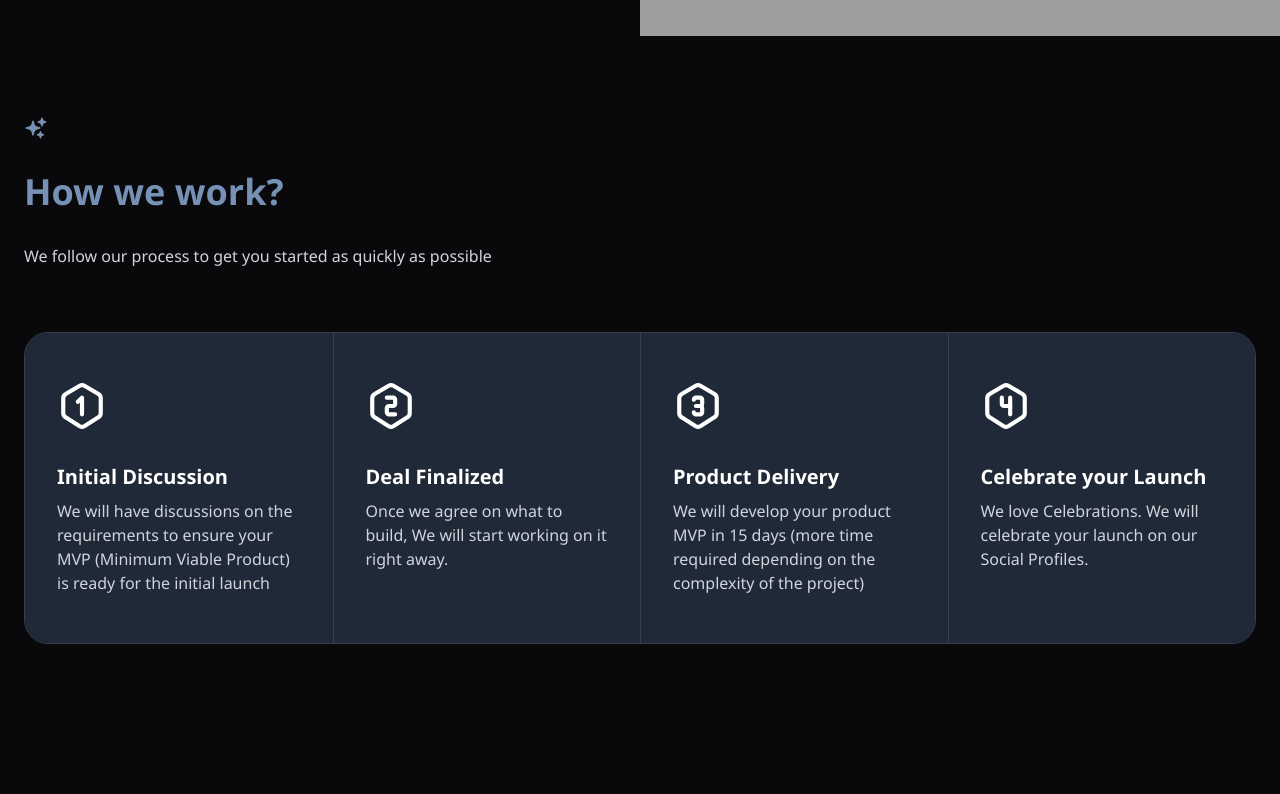
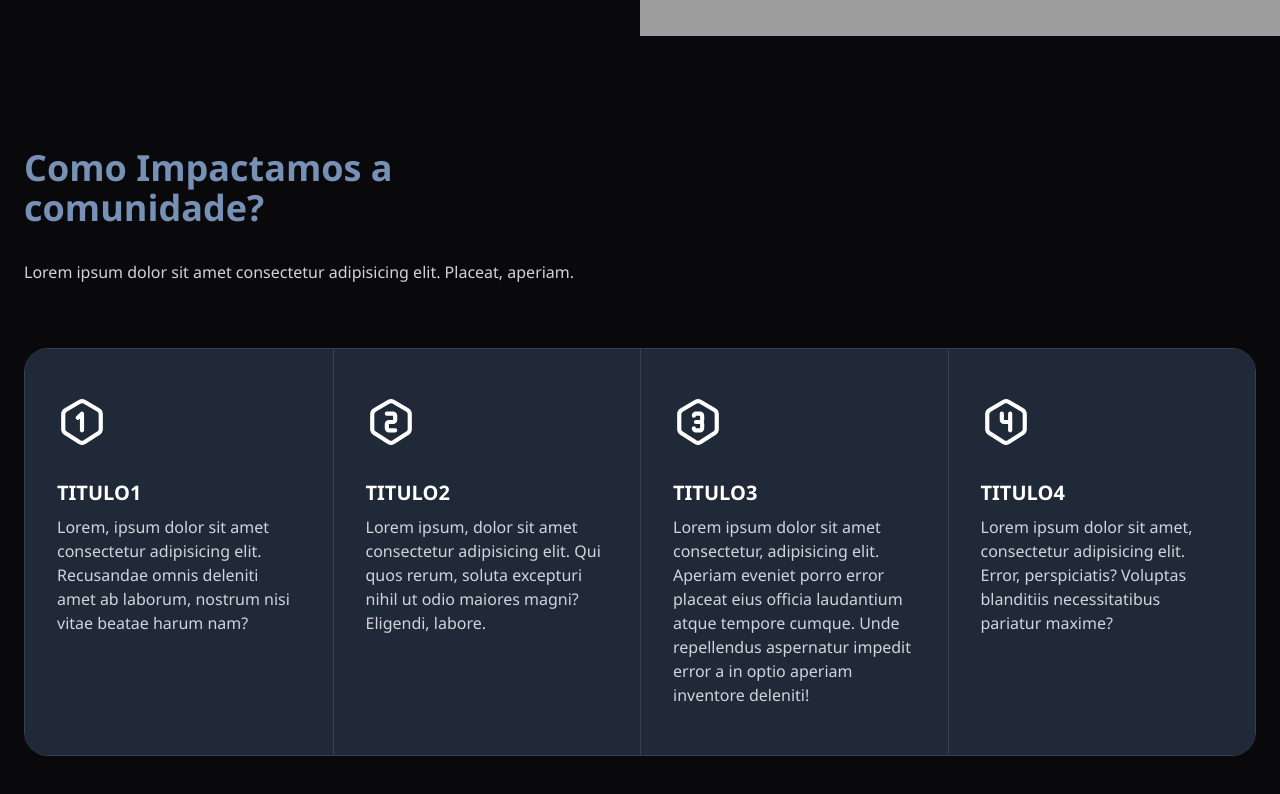
Before and after one commit to JuscelinoMamede01/alcateia-site, a website: page src/pages/about.html in a window 1280 px wide. Shown: the part 586-1380 px from the top of the page. Drawn offline with nearby package versions, Linux system fonts and the light colour scheme; grey boxes are pictures that could not be loaded.

Commit message:
page about2

```diff
--- a/src/pages/about.html
+++ b/src/pages/about.html
@@ -113,7 +113,7 @@
             >
               <div class="sm:text-center lg:text-left">
                 <h2
-                  class="my-6 text-2xl tracking-tight font-extrabold text-color2 sm:text-3xl md:text-4xl"
+                  class="my-6 text-2xl tracking-tight font-bold text-color2 sm:text-3xl md:text-4xl"
                 >
                   Como tudo começou
                 </h2>
@@ -144,23 +144,12 @@
       <div class="py-20 min-h-screen">
         <div class="max-w-7xl mx-auto h-max px-6 md:px-12 xl:px-6">
           <div class="md:w-2/3 lg:w-1/2">
-            <svg
-              xmlns="http://www.w3.org/2000/svg"
-              viewBox="0 0 24 24"
-              fill="currentColor"
-              class="w-6 h-6 text-color2"
-            >
-              <path
-                fill-rule="evenodd"
-                d="M9 4.5a.75.75 0 01.721.544l.813 2.846a3.75 3.75 0 002.576 2.576l2.846.813a.75.75 0 010 1.442l-2.846.813a3.75 3.75 0 00-2.576 2.576l-.813 2.846a.75.75 0 01-1.442 0l-.813-2.846a3.75 3.75 0 00-2.576-2.576l-2.846-.813a.75.75 0 010-1.442l2.846-.813A3.75 3.75 0 007.466 7.89l.813-2.846A.75.75 0 019 4.5zM18 1.5a.75.75 0 01.728.568l.258 1.036c.236.94.97 1.674 1.91 1.91l1.036.258a.75.75 0 010 1.456l-1.036.258c-.94.236-1.674.97-1.91 1.91l-.258 1.036a.75.75 0 01-1.456 0l-.258-1.036a2.625 2.625 0 00-1.91-1.91l-1.036-.258a.75.75 0 010-1.456l1.036-.258a2.625 2.625 0 001.91-1.91l.258-1.036A.75.75 0 0118 1.5zM16.5 15a.75.75 0 01.712.513l.394 1.183c.15.447.5.799.948.948l1.183.395a.75.75 0 010 1.422l-1.183.395c-.447.15-.799.5-.948.948l-.395 1.183a.75.75 0 01-1.422 0l-.395-1.183a1.5 1.5 0 00-.948-.948l-1.183-.395a.75.75 0 010-1.422l1.183-.395c.447-.15.799-.5.948-.948l.395-1.183A.75.75 0 0116.5 15z"
-                clip-rule="evenodd"
-              ></path>
-            </svg>
             <h2 class="my-8 text-2xl font-bold text-color2 md:text-4xl">
-              How we work?
+              Como Impactamos a comunidade?
             </h2>
             <p class="text-gray-300">
-              We follow our process to get you started as quickly as possible
+              Lorem ipsum dolor sit amet consectetur adipisicing elit. Placeat,
+              aperiam.
             </p>
           </div>
           <div
@@ -191,11 +180,12 @@
                 </svg>
                 <div class="space-y-2">
                   <h5 class="text-xl font-semibold text-white transition">
-                    Initial Discussion
+                    TITULO1
                   </h5>
                   <p class="text-gray-300">
-                    We will have discussions on the requirements to ensure your
-                    MVP (Minimum Viable Product) is ready for the initial launch
+                    Lorem, ipsum dolor sit amet consectetur adipisicing elit.
+                    Recusandae omnis deleniti amet ab laborum, nostrum nisi
+                    vitae beatae harum nam?
                   </p>
                 </div>
               </div>
@@ -229,11 +219,12 @@
                   <h5
                     class="text-xl font-semibold text-white transition group-hover:text-secondary"
                   >
-                    Deal Finalized
+                    TITULO2
                   </h5>
                   <p class="text-gray-300">
-                    Once we agree on what to build, We will start working on it
-                    right away.
+                    Lorem ipsum, dolor sit amet consectetur adipisicing elit.
+                    Qui quos rerum, soluta excepturi nihil ut odio maiores
+                    magni? Eligendi, labore.
                   </p>
                 </div>
               </div>
@@ -267,11 +258,13 @@
                   <h5
                     class="text-xl font-semibold text-white transition group-hover:text-secondary"
                   >
-                    Product Delivery
+                    TITULO3
                   </h5>
                   <p class="text-gray-300">
-                    We will develop your product MVP in 15 days (more time
-                    required depending on the complexity of the project)
+                    Lorem ipsum dolor sit amet consectetur, adipisicing elit.
+                    Aperiam eveniet porro error placeat eius officia laudantium
+                    atque tempore cumque. Unde repellendus aspernatur impedit
+                    error a in optio aperiam inventore deleniti!
                   </p>
                 </div>
               </div>
@@ -304,11 +297,12 @@
                   <h5
                     class="text-xl font-semibold text-white transition group-hover:text-secondary"
                   >
-                    Celebrate your Launch
+                    TITULO4
                   </h5>
                   <p class="text-gray-300">
-                    We love Celebrations. We will celebrate your launch on our
-                    Social Profiles.
+                    Lorem ipsum dolor sit amet, consectetur adipisicing elit.
+                    Error, perspiciatis? Voluptas blanditiis necessitatibus
+                    pariatur maxime?
                   </p>
                 </div>
               </div>
@@ -319,9 +313,9 @@
       <div class="py-24 sm:py-32">
         <div class="mx-auto max-w-7xl px-6 lg:px-8">
           <div class="mx-auto max-w-2xl lg:max-w-none">
-            <div class="text-center">
+            <div class="text-start">
               <h2
-                class="text-3xl font-bold tracking-tight text-gray-300 sm:text-4xl"
+                class="text-3xl font-bold tracking-tight text-color2 sm:text-4xl"
               >
                 Nossos Objetivos
               </h2>
```
Also changed, not shown: src/output.css.
